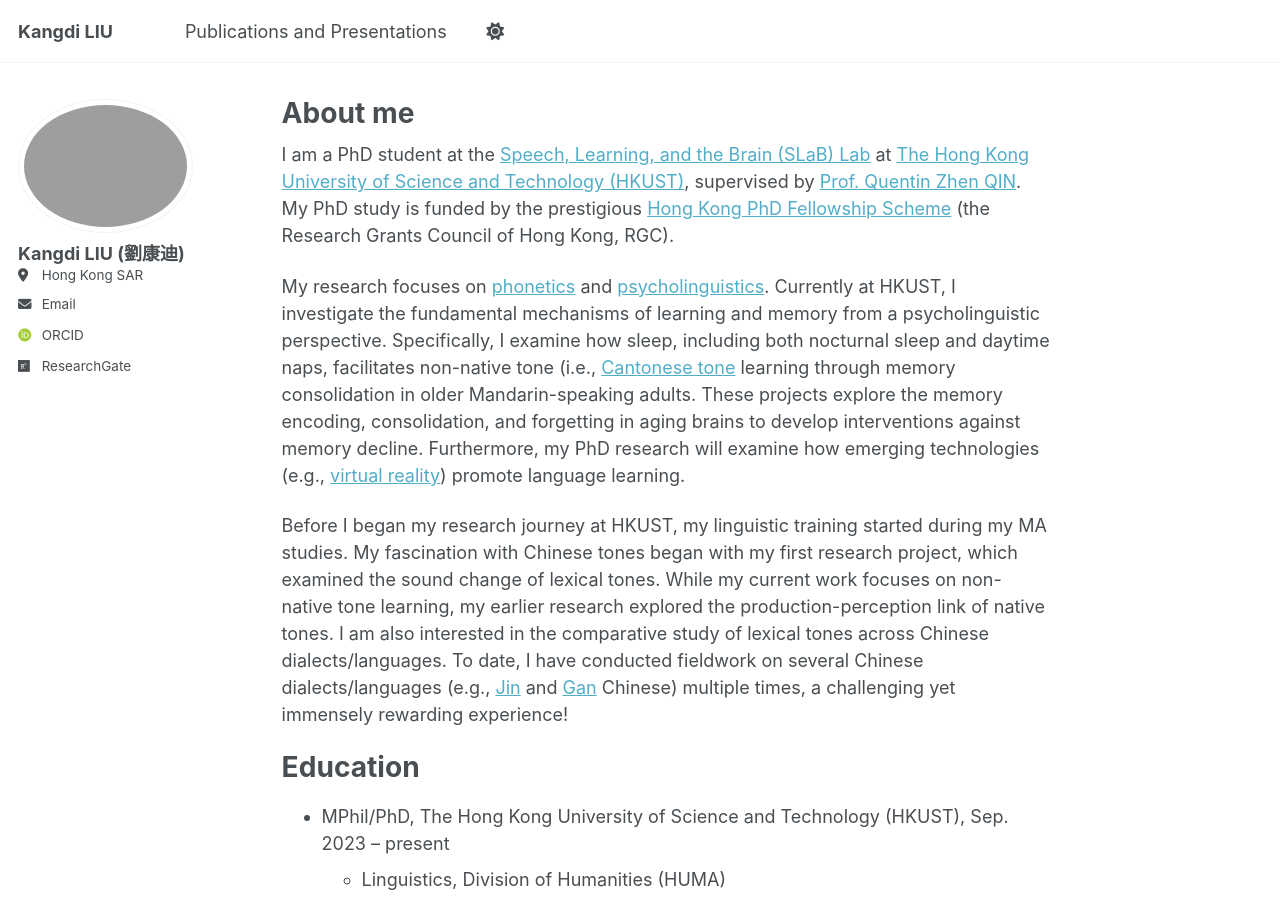
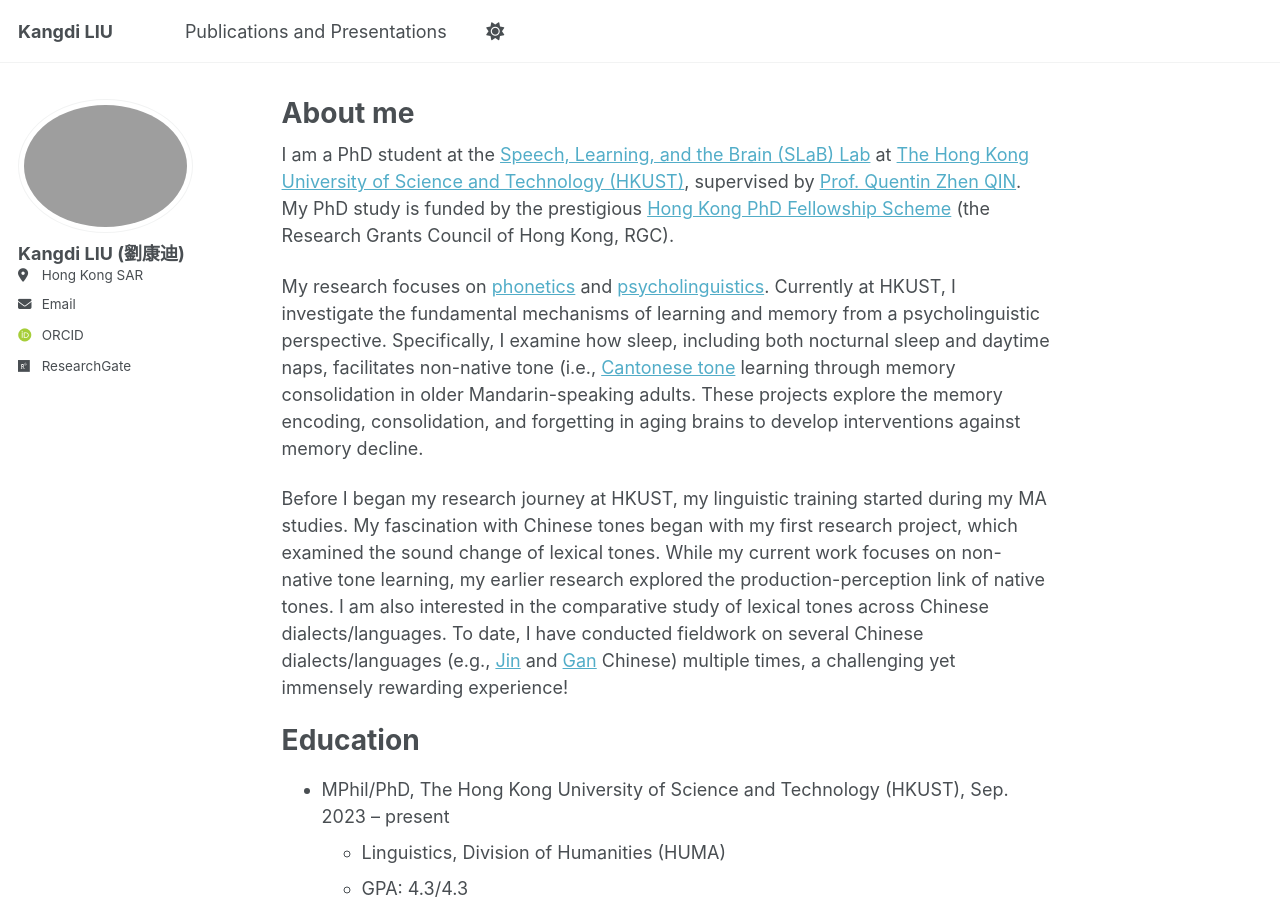
Before and after one commit to kliubc2025/kliubc.github.io, a Jekyll site: the page built from _pages/about.md, in a window 1280 px wide and 900 px high. Built offline with Jekyll 4.4.1, drawn with Linux system fonts in a browser that asks for light colours; some web fonts are replaced; a script that is not in the unit is left out.

Commit message:
Update about.md

```diff
--- a/_pages/about.md
+++ b/_pages/about.md
@@ -10,7 +10,7 @@ redirect_from:
 
 I am a PhD student at the [Speech, Learning, and the Brain (SLaB) Lab](https://slab-lab.github.io) at [The Hong Kong University of Science and Technology (HKUST)](https://hkust.edu.hk/), supervised by [Prof. Quentin Zhen QIN](https://huma.hkust.edu.hk/people/quentin-z-qin). My PhD study is funded by the prestigious [Hong Kong PhD Fellowship Scheme](https://cerg1.ugc.edu.hk/hkpfs/index.html) (the Research Grants Council of Hong Kong, RGC).
 
-My research focuses on [phonetics](https://en.wikipedia.org/wiki/Phonetics#) and [psycholinguistics](https://en.wikipedia.org/wiki/Psycholinguistics). Currently at HKUST, I investigate the fundamental mechanisms of learning and memory from a psycholinguistic perspective. Specifically, I examine how sleep, including both nocturnal sleep and daytime naps, facilitates non-native tone (i.e., [Cantonese tone](https://en.wikipedia.org/wiki/Cantonese_phonology#Tones) learning through memory consolidation in older Mandarin-speaking adults. These projects explore the memory encoding, consolidation, and forgetting in aging brains to develop interventions against memory decline. Furthermore, my PhD research will examine how emerging technologies (e.g., [virtual reality](https://en.wikipedia.org/wiki/Virtual_reality)) promote language learning.
+My research focuses on [phonetics](https://en.wikipedia.org/wiki/Phonetics#) and [psycholinguistics](https://en.wikipedia.org/wiki/Psycholinguistics). Currently at HKUST, I investigate the fundamental mechanisms of learning and memory from a psycholinguistic perspective. Specifically, I examine how sleep, including both nocturnal sleep and daytime naps, facilitates non-native tone (i.e., [Cantonese tone](https://en.wikipedia.org/wiki/Cantonese_phonology#Tones) learning through memory consolidation in older Mandarin-speaking adults. These projects explore the memory encoding, consolidation, and forgetting in aging brains to develop interventions against memory decline.
 
 Before I began my research journey at HKUST, my linguistic training started during my MA studies. My fascination with Chinese tones began with my first research project, which examined the sound change of lexical tones. While my current work focuses on non-native tone learning, my earlier research explored the production-perception link of native tones. I am also interested in the comparative study of lexical tones across Chinese dialects/languages. To date, I have conducted fieldwork on several Chinese dialects/languages (e.g., [Jin](https://en.wikipedia.org/wiki/Jin_Chinese) and [Gan](https://en.wikipedia.org/wiki/Gan_Chinese) Chinese) multiple times, a challenging yet immensely rewarding experience!
 
```
